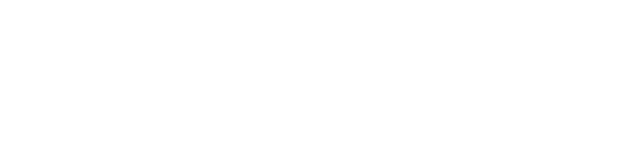
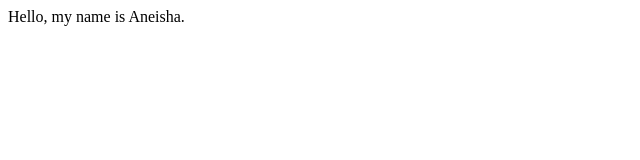
Before and after one commit to nuraneisha/portfolio-project, a website: page index.html in a window 1280 px wide. Shown: the whole page, without its empty margins (0-640 px from the left). Drawn offline with Linux system fonts and the light colour scheme.

Commit message:
Add intro text

```diff
--- a/index.html
+++ b/index.html
@@ -8,6 +8,7 @@
   </head>
 
   <body>
+    Hello, my name is Aneisha.
     <script src="script.js"></script>
   </body>
 </html>
```
